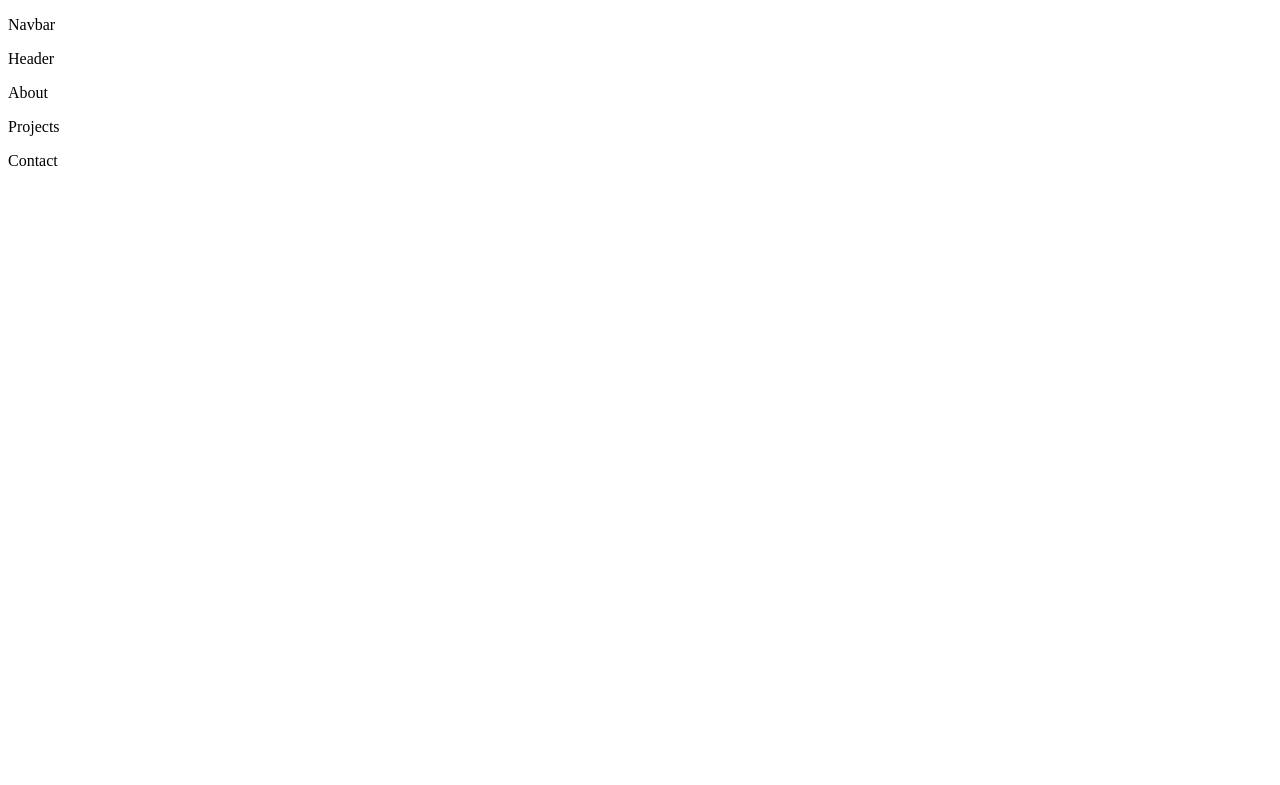
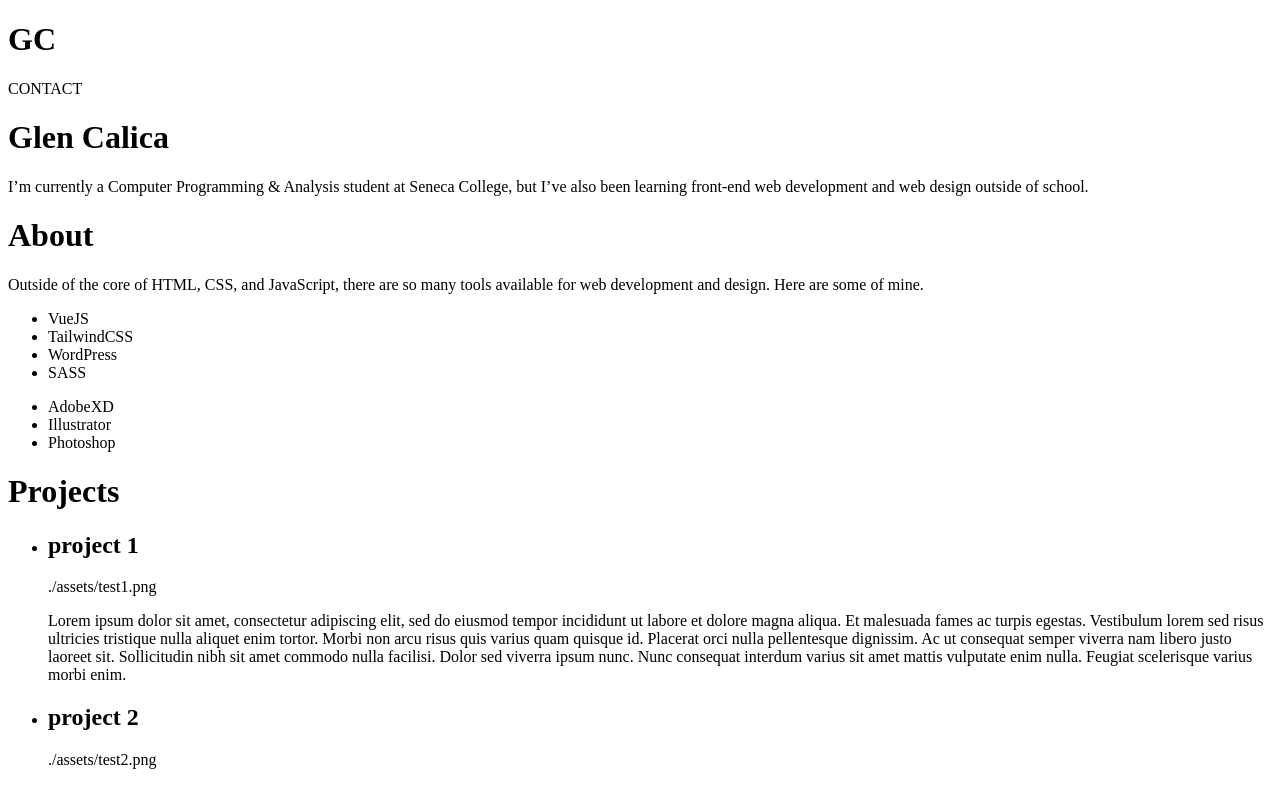
Before and after one commit to GlenCalica/vue-portfolio, a Vue app: page / in a window 1280 px wide. Shown: the top 785 px of the page. Built offline with nearby package versions, Linux system fonts and the light colour scheme.

Commit message:
added content and ProjectItems.vue
-Added content to each layout file.
-Added ProjectItem.vue. It takes props from TheProjects.vue and displays them as list items. TheProjects.vue iterates through all projects and calls ProjectItem.vue for each

```diff
--- /dev/null
+++ b/src/components/layouts/TheAbout.vue
@@ -0,0 +1,17 @@
+<template>
+   <h1>About</h1>
+   <p>Outside of the core of HTML, CSS, and JavaScript, there are so many tools available for web development and design. Here are some of mine.</p>
+   <div>
+      <ul>
+         <li>VueJS</li>
+         <li>TailwindCSS</li>
+         <li>WordPress</li>
+         <li>SASS</li>
+      </ul>
+      <ul>
+         <li>AdobeXD</li>
+         <li>Illustrator</li>
+         <li>Photoshop</li>
+      </ul>
+   </div>
+</template>
--- a/src/layouts/TheNavbar.vue
+++ b/src/components/layouts/TheFooter.vue
@@ -1,3 +1,3 @@
 <template>
-   <p>Navbar</p>
+   <h1>Contact</h1>
 </template>
--- /dev/null
+++ b/src/components/layouts/TheHeader.vue
@@ -0,0 +1,4 @@
+<template>
+   <h1>Glen Calica</h1>
+   <p>I’m currently a Computer Programming & Analysis student at Seneca College, but I’ve also been learning front-end web development and web design outside of school.</p>
+</template>
--- /dev/null
+++ b/src/components/layouts/TheNavbar.vue
@@ -0,0 +1,4 @@
+<template>
+   <h1>GC</h1>
+   <p>CONTACT</p>
+</template>
--- /dev/null
+++ b/src/components/layouts/TheProjects.vue
@@ -0,0 +1,46 @@
+<template>
+   <h1>Projects</h1>
+   <ul>
+      <project-item
+         v-for="project in projects"
+         :key="project.index"
+         :name="project.name"
+         :image="project.image"
+         :description="project.description"
+      ></project-item>
+   </ul>
+</template>
+
+<script>
+import ProjectItem from '../templates/ProjectItem.vue';
+
+export default {
+   components: {
+      ProjectItem
+   },
+   data() {
+      return {
+         projects: [
+            {
+               index: '01',
+               name: 'project 1',
+               image: './assets/test1.png',
+               description: 'Lorem ipsum dolor sit amet, consectetur adipiscing elit, sed do eiusmod tempor incididunt ut labore et dolore magna aliqua. Et malesuada fames ac turpis egestas. Vestibulum lorem sed risus ultricies tristique nulla aliquet enim tortor. Morbi non arcu risus quis varius quam quisque id. Placerat orci nulla pellentesque dignissim. Ac ut consequat semper viverra nam libero justo laoreet sit. Sollicitudin nibh sit amet commodo nulla facilisi. Dolor sed viverra ipsum nunc. Nunc consequat interdum varius sit amet mattis vulputate enim nulla. Feugiat scelerisque varius morbi enim.'
+            },
+            {
+               index: '02',
+               name: 'project 2',
+               image: './assets/test2.png',
+               description: 'Lorem ipsum dolor sit amet, consectetur adipiscing elit, sed do eiusmod tempor incididunt ut labore et dolore magna aliqua. Et malesuada fames ac turpis egestas. Vestibulum lorem sed risus ultricies tristique nulla aliquet enim tortor. Morbi non arcu risus quis varius quam quisque id. Placerat orci nulla pellentesque dignissim. Ac ut consequat semper viverra nam libero justo laoreet sit. Sollicitudin nibh sit amet commodo nulla facilisi. Dolor sed viverra ipsum nunc. Nunc consequat interdum varius sit amet mattis vulputate enim nulla. Feugiat scelerisque varius morbi enim.'
+            },
+            {
+               index: '03',
+               name: 'project 3',
+               image: './assets/test3.png',
+               description: 'Lorem ipsum dolor sit amet, consectetur adipiscing elit, sed do eiusmod tempor incididunt ut labore et dolore magna aliqua. Et malesuada fames ac turpis egestas. Vestibulum lorem sed risus ultricies tristique nulla aliquet enim tortor. Morbi non arcu risus quis varius quam quisque id. Placerat orci nulla pellentesque dignissim. Ac ut consequat semper viverra nam libero justo laoreet sit. Sollicitudin nibh sit amet commodo nulla facilisi. Dolor sed viverra ipsum nunc. Nunc consequat interdum varius sit amet mattis vulputate enim nulla. Feugiat scelerisque varius morbi enim.'
+            }
+         ]
+      }
+   }
+}
+</script>
--- /dev/null
+++ b/src/components/templates/ProjectItem.vue
@@ -0,0 +1,14 @@
+<template>
+   <li>
+      <p>{{ key }}</p>
+      <h2>{{ name }}</h2>
+      <p>{{ image }}</p>
+      <p>{{ description }}</p>
+   </li>
+</template>
+
+<script>
+export default {
+   props: ['index', 'name', 'image', 'description']
+}
+</script>
--- a/src/layouts/TheAbout.vue
+++ /dev/null
@@ -1,3 +0,0 @@
-<template>
-   <p>About</p>
-</template>
--- a/src/layouts/TheFooter.vue
+++ /dev/null
@@ -1,3 +0,0 @@
-<template>
-   <p>Contact</p>
-</template>
--- a/src/layouts/TheHeader.vue
+++ /dev/null
@@ -1,3 +0,0 @@
-<template>
-   <p>Header</p>
-</template>
--- a/src/layouts/TheProjects.vue
+++ /dev/null
@@ -1,3 +0,0 @@
-<template>
-   <p>Projects</p>
-</template>
```
Also changed, not shown: src/App.vue (+5 -5 lines).
